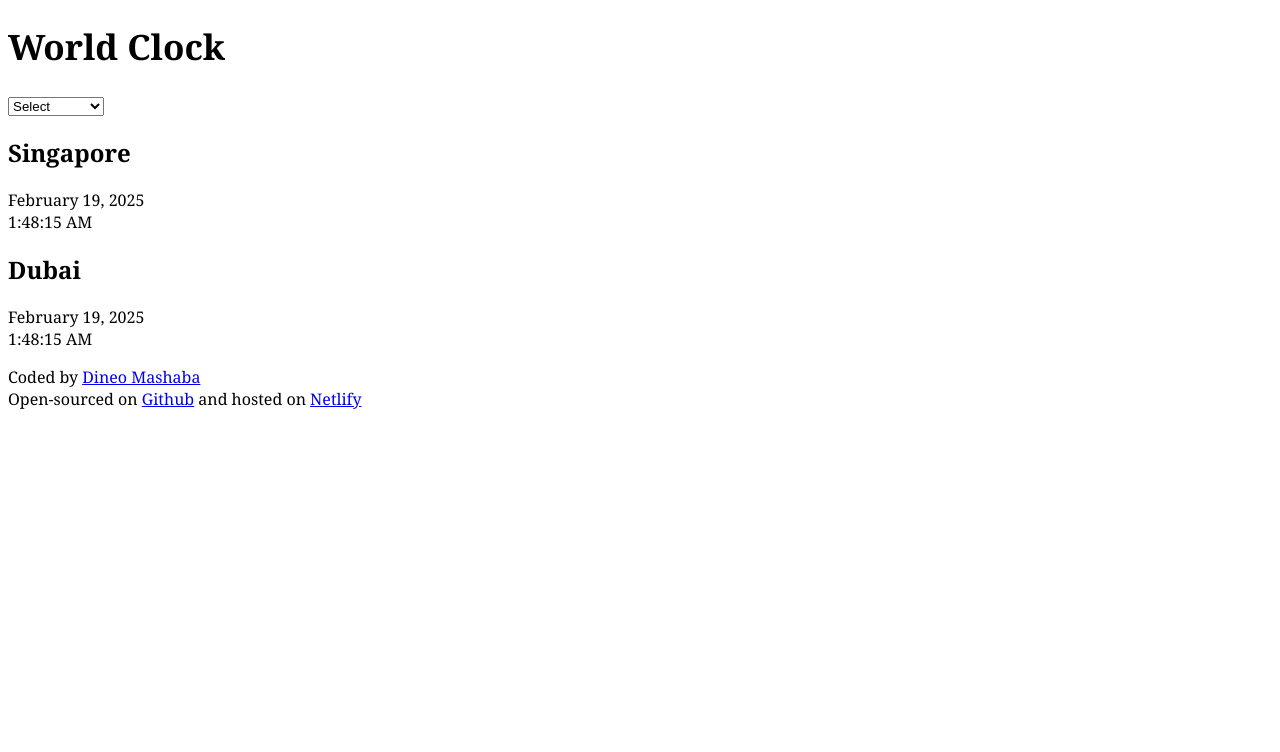
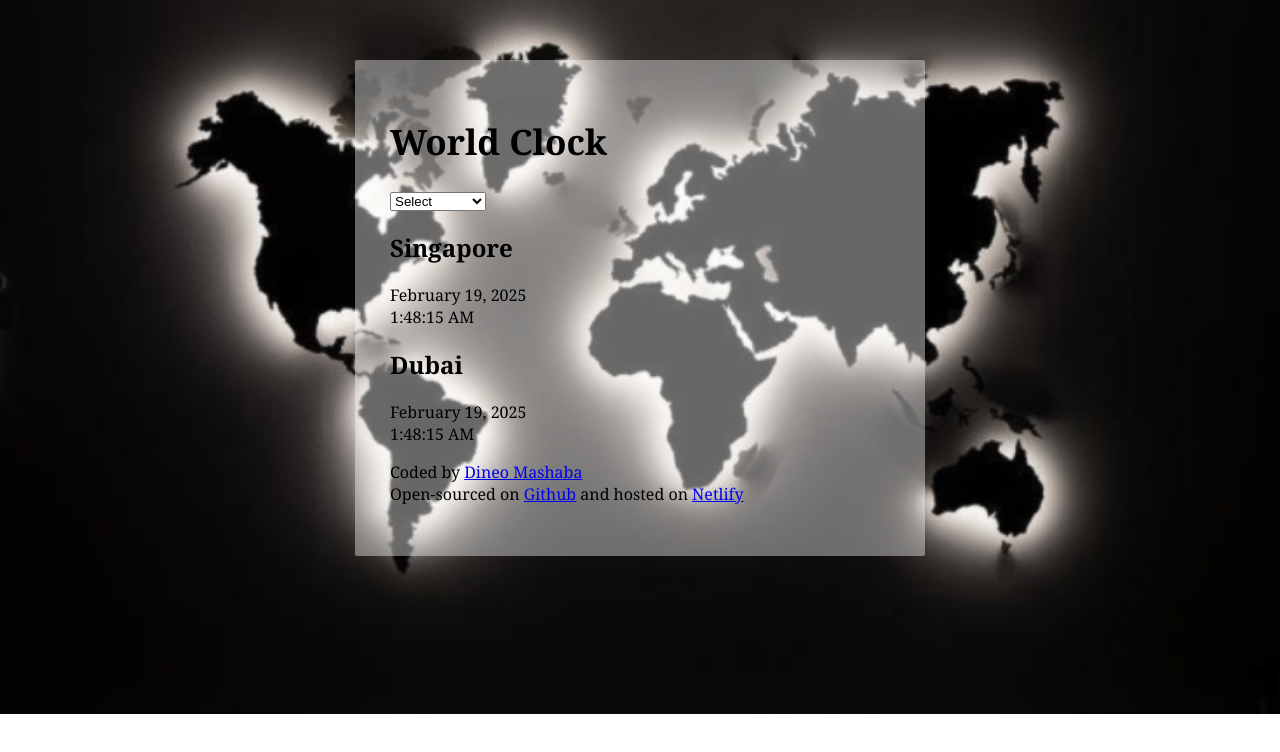
Before and after one commit to dineo-matla/World-Clock-Pro, a plain HTML site: page index.html in a window 1280 px wide. Drawn offline with Linux system fonts and the light colour scheme.

Commit message:
Change to background for improved UI

```diff
--- a/styles.css
+++ b/styles.css
@@ -1,5 +1,18 @@
 body {
   font-family: "Noto Serif", serif;
+  background-image: url(media/bckgrd1.JPG);
+  background-repeat: no-repeat;
+  background-size: cover;
+  color: #000;
+}
+
+.container {
+  display: block;
+  max-width: 500px;
+  margin: 60px auto;
+  padding: 35px;
+  background-color: rgba(255, 255, 255, 40%);
+  border-radius: 2px;
 }
 
 h1 {
```
Also changed, not shown: media/bckgrd-img.jpeg (added), media/bckgrd-img1.JPG (added), media/bckgrd.jpeg (added), media/bckgrd1.JPG (added).
